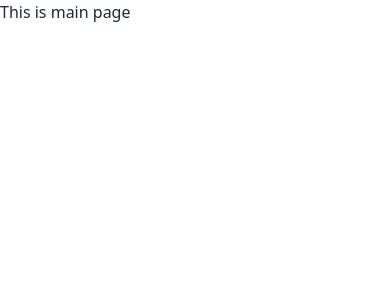
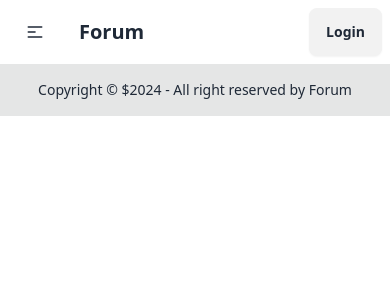
Before and after one commit to Shakib-Shajid/forum-client, a React (Vite) app: page / in a window 390 px wide. Shown: the top 300 px of the page. Built offline with nearby package versions, Linux system fonts and the light colour scheme.

Commit message:
navabr and footer added

```diff
--- a/src/Layout/Main.jsx
+++ b/src/Layout/Main.jsx
@@ -1,8 +1,13 @@
+import { Outlet } from "react-router-dom";
+import Navbar from "../pages/Shared/Navbar";
+import Footer from "../pages/Shared/Footer";
 
 const Main = () => {
     return (
         <div className="max-w-7xl mx-auto">
-            <h3>This is main page</h3>
+            <Navbar/>
+            <Outlet/>
+            <Footer/>
         </div>
     );
 };
--- a/src/Routes/Routes.jsx
+++ b/src/Routes/Routes.jsx
@@ -1,12 +1,20 @@
 import { createBrowserRouter } from "react-router-dom";
 import Main from "../Layout/Main";
 import ErrorPage from "../errorPage";
+import Home from "../pages/Home/Home";
 
 const router = createBrowserRouter([
     {
       path: "/",
       element: <Main />,
-      errorElement: <ErrorPage />
+      errorElement: <ErrorPage />,
+      chilfren: [
+        {
+          path: '/',
+          element: <Home />
+        }
+
+      ]
     },
   ]);
 
--- /dev/null
+++ b/src/pages/Home/Home.jsx
@@ -0,0 +1,11 @@
+import React from 'react';
+
+const Home = () => {
+    return (
+        <div>
+            <h3>This is home</h3>
+        </div>
+    );
+};
+
+export default Home;
--- /dev/null
+++ b/src/pages/Shared/Footer.jsx
@@ -0,0 +1,12 @@
+
+const Footer = () => {
+    return (
+        <footer className="footer footer-center bg-base-300 text-base-content p-4">
+            <aside>
+                <p>Copyright © ${new Date().getFullYear()} - All right reserved by Forum</p>
+            </aside>
+        </footer>
+    );
+};
+
+export default Footer;
--- /dev/null
+++ b/src/pages/Shared/Navbar.jsx
@@ -0,0 +1,50 @@
+import React from 'react';
+import { Link } from 'react-router-dom';
+
+const Navbar = () => {
+
+    const navLinks =
+        <>
+            <li><Link to="/">Home</Link></li>
+            <li><Link to="/">Item 2</Link></li>
+            <li><Link to="/">Item 3</Link></li>
+        </>
+    return (
+        <div className="navbar bg-base-100">
+            <div className="navbar-start">
+                <div className="dropdown">
+                    <div tabIndex={0} role="button" className="btn btn-ghost lg:hidden">
+                        <svg
+                            xmlns="http://www.w3.org/2000/svg"
+                            className="h-5 w-5"
+                            fill="none"
+                            viewBox="0 0 24 24"
+                            stroke="currentColor">
+                            <path
+                                strokeLinecap="round"
+                                strokeLinejoin="round"
+                                strokeWidth="2"
+                                d="M4 6h16M4 12h8m-8 6h16" />
+                        </svg>
+                    </div>
+                    <ul
+                        tabIndex={0}
+                        className="menu menu-sm dropdown-content bg-base-100 rounded-box z-[1] mt-3 w-52 p-2 shadow">
+                        {navLinks}
+                    </ul>
+                </div>
+                <a className="btn btn-ghost text-xl">Forum</a>
+            </div>
+            <div className="navbar-center hidden lg:flex">
+                <ul className="menu menu-horizontal px-1">
+                    {navLinks}
+                </ul>
+            </div>
+            <div className="navbar-end">
+                <a className="btn">Login</a>
+            </div>
+        </div>
+    );
+};
+
+export default Navbar;
```
